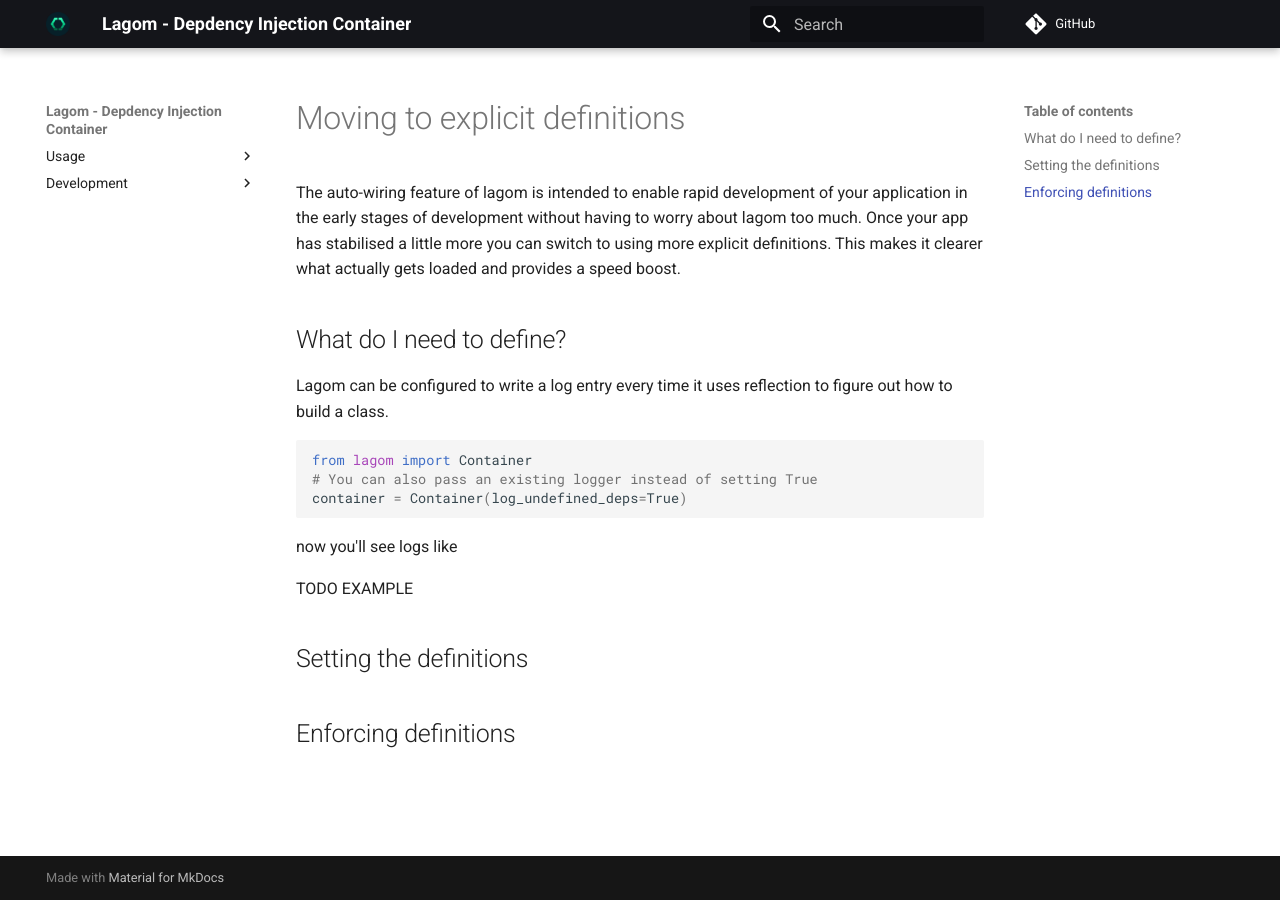
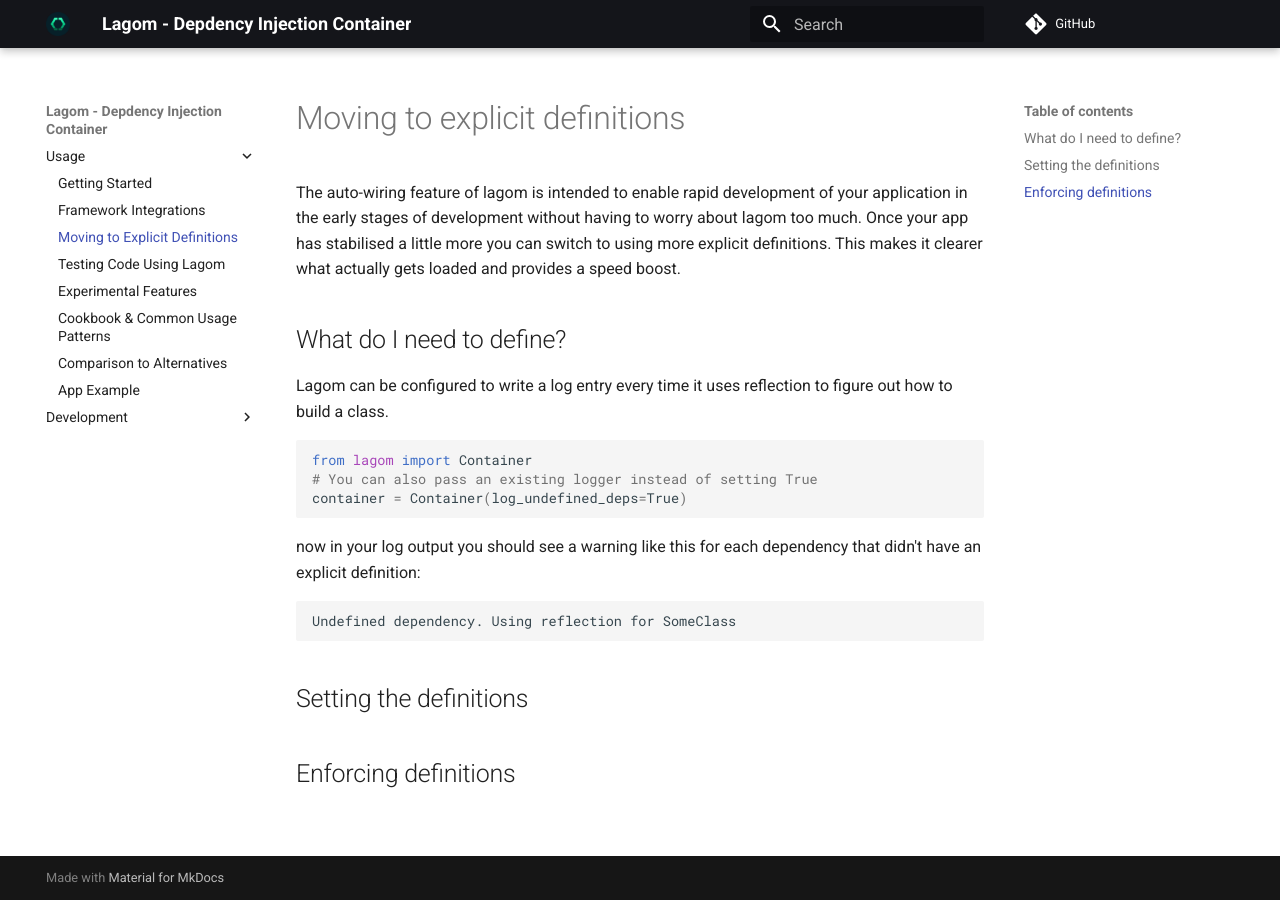
Before and after one commit to meadsteve/lagom, an MkDocs documentation site: the page built from docs/explicit_definitions.md, in a window 1280 px wide. Built offline with MkDocs 1.6.1 and Material for MkDocs 9.7.7, drawn with Linux system fonts in a browser that asks for light colours; comment, search, counter and statistics services are not loaded.

Commit message:
fix links and code hilighting etc

````diff
--- a/docs/explicit_definitions.md
+++ b/docs/explicit_definitions.md
@@ -16,9 +16,12 @@
 container = Container(log_undefined_deps=True)
 ```
 
-now you'll see logs like
+now in your log output you should see a warning like this for each
+dependency that didn't have an explicit definition:
 
-TODO EXAMPLE
+```
+Undefined dependency. Using reflection for SomeClass
+```
 
 ## Setting the definitions
 
--- a/mkdocs.yml
+++ b/mkdocs.yml
@@ -12,6 +12,7 @@
   - Usage:
     - Getting Started: index.md
     - Framework Integrations: framework_integrations.md
+    - Moving to Explicit Definitions: explicit_definitions.md
     - Testing Code Using Lagom: testing_with_lagom.md
     - Experimental Features: experimental.md
     - Cookbook & Common Usage Patterns: cookbook.md
@@ -22,8 +23,8 @@
     - Change Log: CHANGELOG.md
     - Github: https://github.com/meadsteve/lagom
     - Issue Tracker: https://github.com/meadsteve/lagom/issues
+    - Credits: CREDITS_AND_THANKS.md
 
 markdown_extensions:
-  - markdown.extensions.codehilite:
-      guess_lang: false
-  - codehilite
+  - pymdownx.highlight
+  - pymdownx.superfences
````
Also changed, not shown: CREDITS_AND_THANKS.md (+1 -1 lines), docs/CREDITS_AND_THANKS.md (added, +1 -0 lines).
